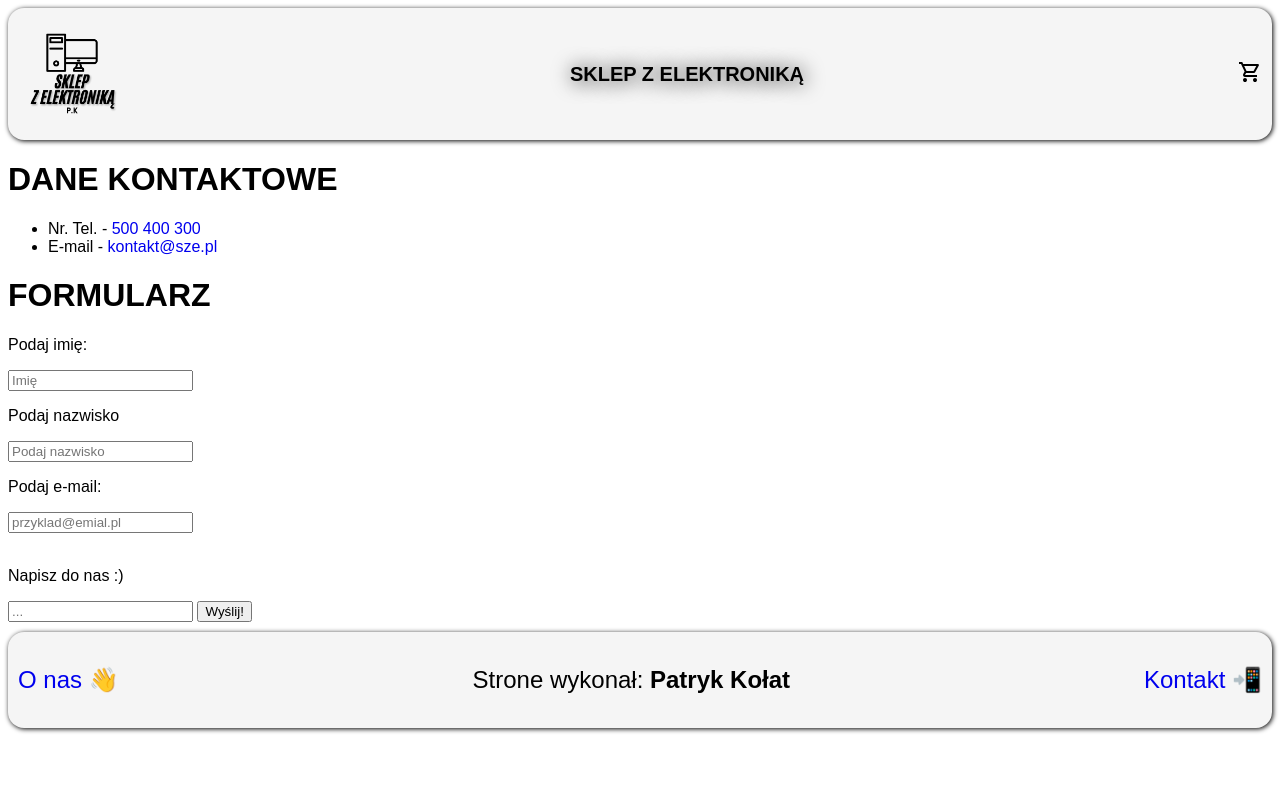
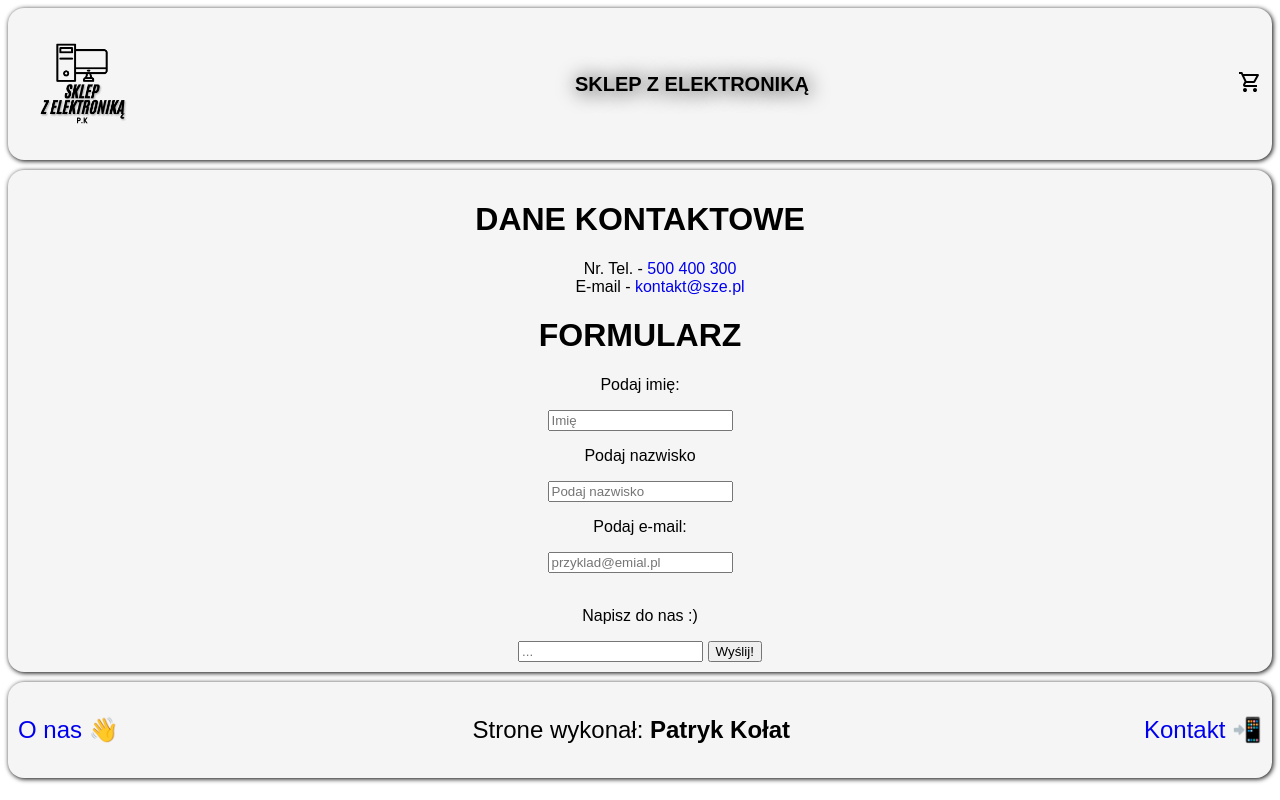
Before and after one commit to patrykkolat2/stronapraktyki, a PHP site: page /kontakt.html in a window 1280 px wide. Run offline with PHP 8.4, Linux system fonts and the light colour scheme.

Commit message:
Update index.css

```diff
--- a/css/index.css
+++ b/css/index.css
@@ -15,7 +15,8 @@ a {
     background-color: #f5f5f5;
     border-radius: 1rem;
     box-shadow: 1px 1px 5px black;
-    padding-right: 10px;
+    padding: 10px;
+    margin-bottom: 10px;
 }
 
 
@@ -28,6 +29,20 @@ a {
     font-weight: bold;
     text-shadow: 1px 1px 20px black;
     font-size: 20px;
+}
+
+.kontakt {
+    text-align: center;
+    width: auto;
+    height: auto;
+    background-color: #f5f5f5;
+    border-radius: 1rem;
+    box-shadow: 1px 1px 5px black;
+    padding: 10px;
+}
+
+.dane ul {
+    list-style-type: none;
 }
 
 .stopka {
```
